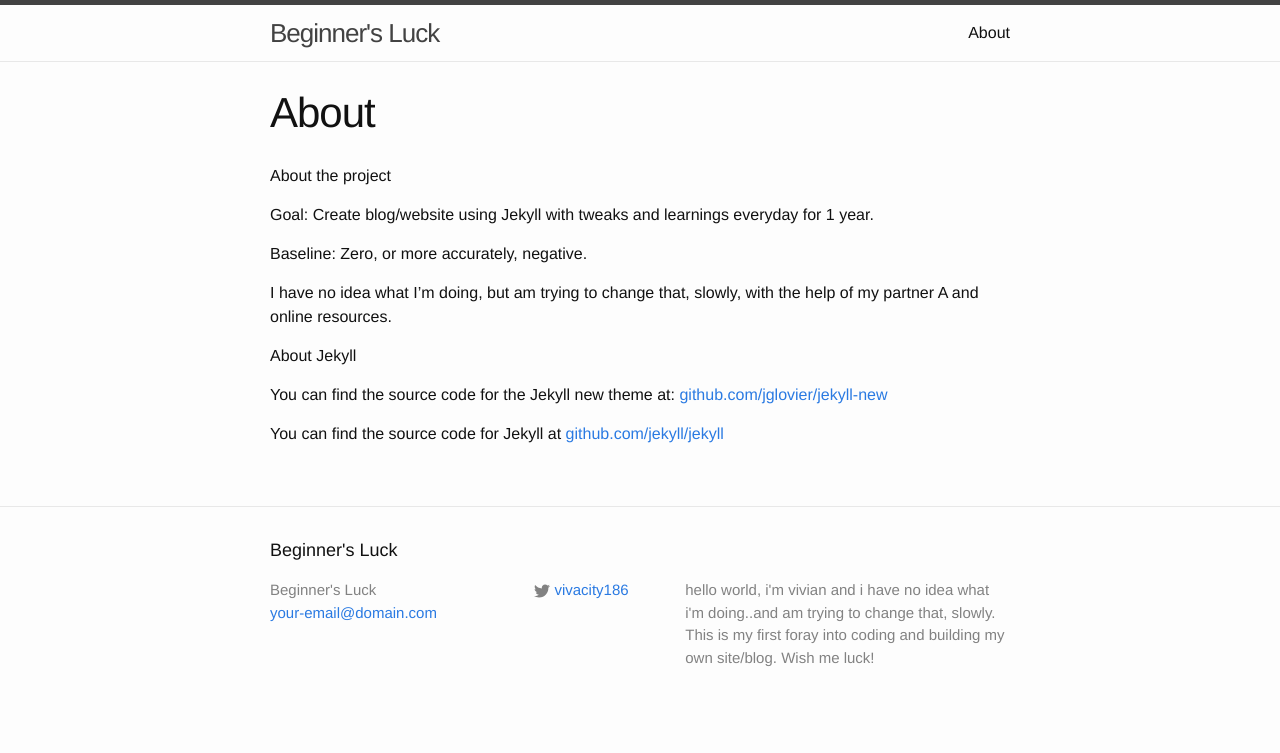
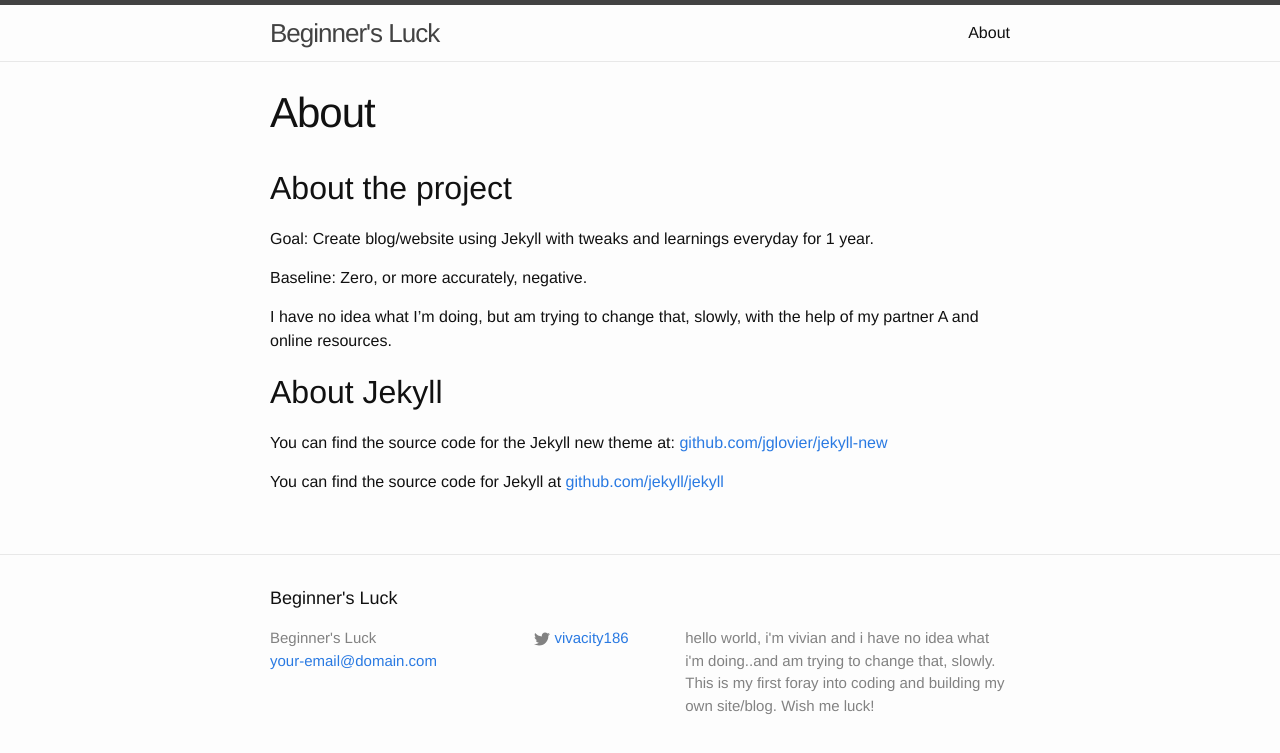
Before and after one commit to veeeeev/beginners_luck, a Jekyll site: the page built from about.md, in a window 1280 px wide. Shown: the top 753 px of the page. Built offline with Jekyll 4.4.1, drawn with Linux system fonts in a browser that asks for light colours.

Commit message:
Add headlines

```diff
--- a/about.md
+++ b/about.md
@@ -3,7 +3,7 @@ layout: page
 title: About
 permalink: /about/
 ---
-About the project
+## About the project
 
 Goal: Create blog/website using Jekyll with tweaks and learnings everyday for 1 year.
 
@@ -11,7 +11,7 @@ Baseline: Zero, or more accurately, negative.
 
 I have no idea what I'm doing, but am trying to change that, slowly, with the help of my partner A and online resources.
 
-About Jekyll
+## About Jekyll
 
 You can find the source code for the Jekyll new theme at: [github.com/jglovier/jekyll-new](https://github.com/jglovier/jekyll-new)
 
```
